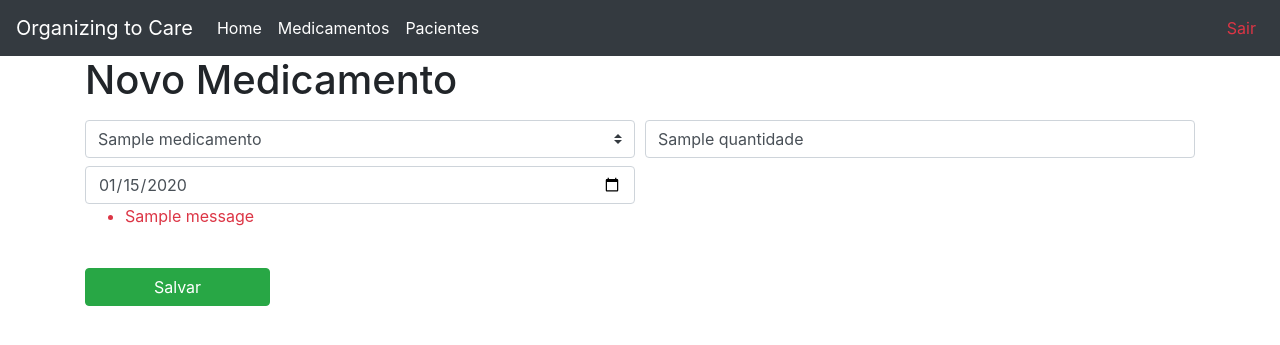
After one commit to MagnoBelloni/OrganizingToCare, a Flask app: template organizingtocare/app/templates/medicamento_paciente/editar.html in a window 1280 px wide. The commit adds this page. Shown: the top 345 px of the page. Run offline with Flask 2, Linux system fonts and the light colour scheme; the template is opened without the code that fills it: most values are stand-ins (such as "Sample title", 1, 10 or a date in 2020); one stand-in notice (Sample message) is shown; some libraries are stand-ins or nearby versions.

Commit message:
Implementação de edição e exclusão do medicamento_paciente

```diff
--- a/organizingtocare/app/controllers/paciente.py
+++ b/organizingtocare/app/controllers/paciente.py
@@ -55,7 +55,6 @@ def editar_paciente(id):
 
         db.session.commit()
         return redirect(url_for('index_pacientes'))
-    print(paciente)
     return render_template("paciente/editar.html", paciente=paciente)
 
 
--- a/organizingtocare/app/models/medicamento.py
+++ b/organizingtocare/app/models/medicamento.py
@@ -10,7 +10,6 @@ class Medicamento(db.Model):
     nome = db.Column(db.String(50), nullable=False)
     descricao = db.Column(db.String(50), nullable=False)
     dataCriacao = db.Column(db.DateTime, default=dataCriacaoFormatada)
-    # medicamento_paciente_table = db.relationship('MedicamentoPaciente', back_populates="Medicamento")
 
     def __init__(self, nome, descricao):
         self.nome = nome
--- /dev/null
+++ b/organizingtocare/app/templates/medicamento_paciente/editar.html
@@ -0,0 +1,47 @@
+{% extends "base.html" %}
+{% block content %}
+
+<h1>Novo Medicamento</h1>
+
+
+<form action="/medicamento_paciente/editar/{{medicamento_paciente.medicamentoId}}/{{medicamento_paciente.pacienteId}}" method="post">
+
+    <div class="form-row">
+        <div class="col-sm-12 col-lg-6 mt-2">
+            <select class="custom-select" name="medicamentoId" id="cars" default={{medicamento_paciente.medicamentoId}}>
+                {% for medicamento in medicamentos %}
+                    {% if medicamento.id == medicamento_paciente.medicamentoId %}
+                        <option value="{{medicamento.id}}" selected>{{medicamento.nome}}</option>
+                    {% else %}
+                        <option value="{{medicamento.id}}">{{medicamento.nome}}</option>
+                    {% endif %}
+                {% endfor %}
+            </select>
+        </div>
+        <div class="col-sm-12 col-lg-6 mt-2">
+            <input type="text" class="form-control" name="quantidade" id="quantidade" value="{{medicamento_paciente.quantidade}}" placeholder="Quantidade do Medicamento">
+        </div>
+        <div class="col-sm-12 col-lg-6 mt-2">
+            <input type="date" class="form-control" name="dataVencimento" id="dataVencimento" value="{{medicamento_paciente.dataVencimento.strftime('%Y-%m-%d')}}"
+                data-toggle="tooltip" data-placement="right" title="Data de vencimento do medicamento">
+        </div>
+    </div>
+
+    {% with messages = get_flashed_messages() %}
+    {% if messages %}
+    <ul>
+        {% for message in messages %}
+        <li class="text-danger">{{ message }}</li>
+        {% endfor %}
+    </ul>
+    {% endif %}
+    {% endwith %}
+
+    <button class="btn btn-success mt-4 col-md-2" type="submit">Salvar</button>
+
+</form>
+
+
+
+
+{% endblock %}
--- a/organizingtocare/app/templates/paciente/editar.html
+++ b/organizingtocare/app/templates/paciente/editar.html
@@ -68,10 +68,10 @@
             {% for medicamento in paciente.medicamento_paciente_association %}
             <tr>
                 <td>{{medicamento.Medicamento.nome}}</td>
-                <td>{{medicamento.dataVencimento}}</td>
+                <td>{{medicamento.dataVencimento.strftime('%d/%m/%Y')}}</td>
                 <td>{{medicamento.quantidade}}</td>
-                <td><a href="/paciente/editar/{{paciente.id}}" class="btn btn-success">Editar</a></td>
-                <td><a href="/paciente/excluir/{{paciente.id}}" class="btn btn-danger">Excluir</a></td>
+                <td><a href="/medicamento_paciente/editar/{{medicamento.medicamentoId}}/{{paciente.id}}" class="btn btn-success">Editar</a></td>
+                <td><a href="/medicamento_paciente/excluir/{{medicamento.medicamentoId}}/{{paciente.id}}" class="btn btn-danger">Excluir</a></td>
             </tr>
             {% endfor %}
         </tbody>
```
Also changed, not shown: organizingtocare/app/controllers/medicamento_paciente.py (+29 -15 lines), organizingtocare/app/models/medicamento_paciente.py (+0 -8 lines).
